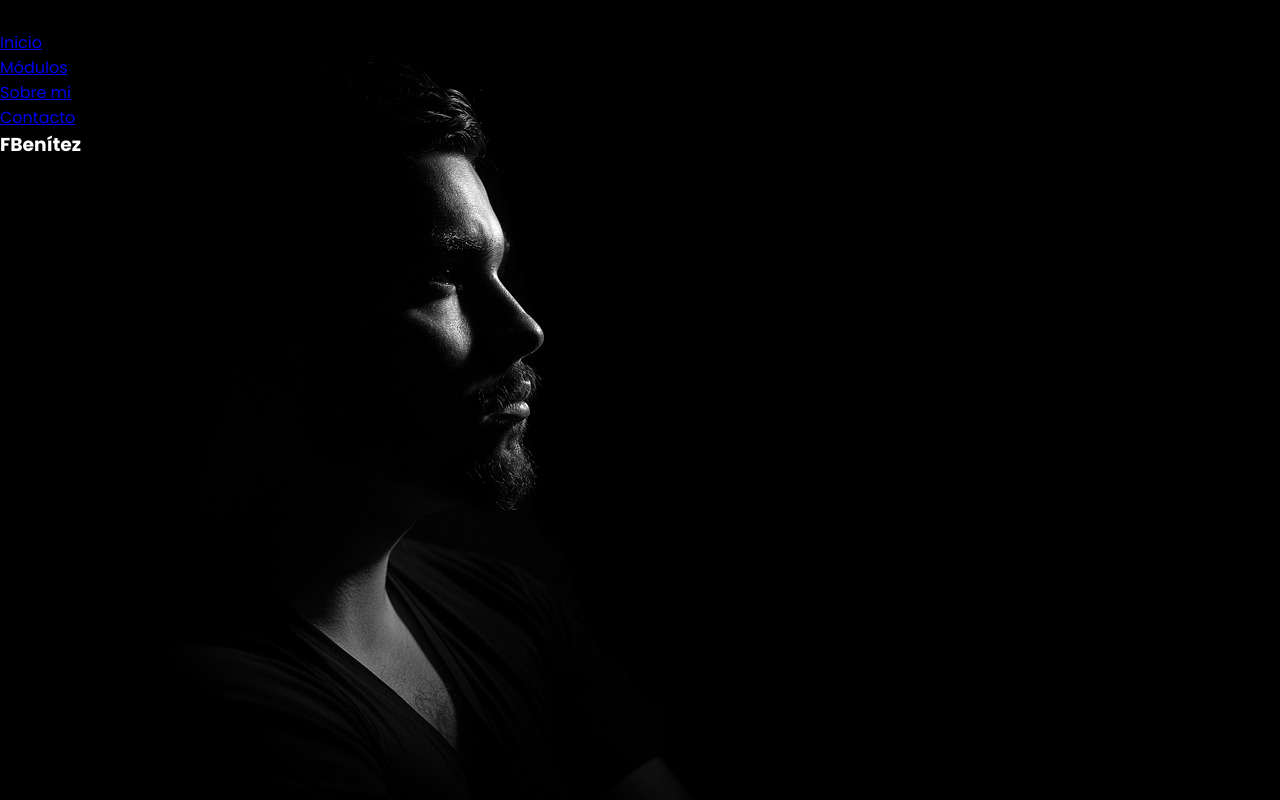
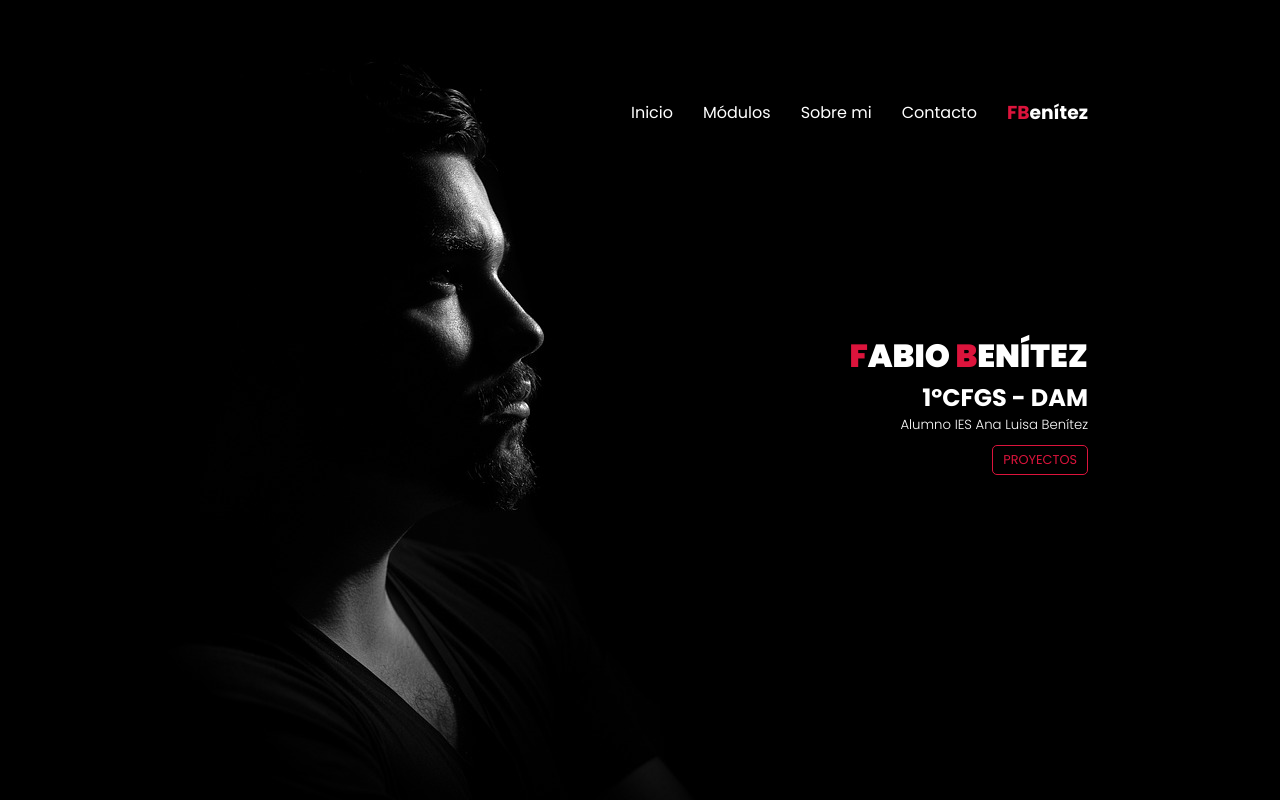
Before and after one commit to Fabiuskybm/Proyecto-creacion-web-personal-Pepe-Lluyot, a plain HTML site: page index.html in a window 1280 px wide. Shown: the top 800 px of the page. Drawn offline with Linux system fonts and the light colour scheme.

Commit message:
Avanzando el proyecto

```diff
--- a/css/styles.css
+++ b/css/styles.css
@@ -13,7 +13,16 @@
     padding: 0;
     box-sizing: border-box;
     font-family: 'Poppins', sans-serif;
+    scroll-behavior: smooth;
 }
+
+@keyframes aparicion {
+    0% {opacity: 50%; filter: grayscale(100%);}
+    50% {opacity: 1;}
+    100% {filter: grayscale(0%);}
+}
+
+/*CONTENEDOR*/
 
 .container {
     min-height: 100vh;
@@ -21,18 +30,134 @@
     padding: 30px 0;;
 }
 
+/*COLORES*/
+
 .dark {
     color: var(--Color-Primario);
     background-color: var(--Color-Secundario);
 }
 
 .white {
-
+    color: var(--Color-Primario);
+    background-color: var(--Color-Secundario);
 }
 
+.destacado {
+    color: var(--Color-Destacado);
+}
+
+/*BOTONES*/
+
+.button {
+    display: inline-block;
+    text-decoration: none;
+    text-transform: uppercase;
+    font-size: 0.8rem;
+    padding: 5px 10px;
+    border-radius: 5px;
+    transition: 0.5s;
+}
+
+.btn-dest {
+    color: var(--Color-Destacado);
+    border: 1px solid var(--Color-Destacado);
+}
+
+.btn-dest:hover {
+    background-color: var(--Color-Destacado);
+    color: var(--Color-Primario);
+    transition: 0.5s;
+}
+
+/*BODY*/
+
+body {
+    animation: aparicion 4s;
+}
+
+/*FONDO DE PÁGINAS*/
+
 #inicio {
-    background-image: url(../images/hombre.jpg);
+    background-image: url(../images/man.jpg);
     background-size: cover;
     background-repeat: no-repeat;
     background-position-x: center;
 }
+
+#sobremi {
+    background-image: url(../images/man2.jpg);
+    background-size: cover;
+    background-repeat: no-repeat;
+    background-position-x: center;
+
+}
+
+
+/*MENU NAVEGACIÓN*/
+
+.nav-container {
+    width: 70%;
+    min-height: 260px;
+    height: 50vh;
+    margin: 55px auto 0;
+
+    display: flex;
+    flex-direction: column;
+    justify-content: space-between;
+    align-items: flex-end;
+}
+
+.menu {
+    display: flex;
+    flex-direction: row;
+    justify-content: flex-end;
+    align-items: center;
+}
+
+nav ul {
+    display: flex;
+    flex-direction: row;
+    justify-content: flex-end;
+    flex-wrap: nowrap;
+}
+
+nav ul li {
+    list-style-type: none;
+    padding: 15px;
+}
+
+nav ul li a {
+    color: var(--Color-Primario);
+    text-decoration: none;
+    transition: 1s;
+}
+
+nav ul li a:hover {
+    color: var(--Color-Destacado);
+    transition: 0.5s;
+}
+
+.menu h3 {
+    margin-left: 15px;
+}
+
+
+/*TITULOS PAG PPAL*/
+
+.titulos {
+    text-align: right;
+    padding-bottom: 10px;
+}
+
+.titulos h5 {
+    margin-bottom: 10px;
+}
+
+h1 {
+    text-transform: uppercase;
+    font-weight: 900;
+}
+
+h5 {
+    font-weight: 300;
+}
--- a/index.html
+++ b/index.html
@@ -15,7 +15,7 @@
 
         <div class="nav-container">
 
-            <div class="menu">
+            <nav class="menu">
 
                 <ul>
                     <li><a href="#inicio">Inicio</a></li>
@@ -24,14 +24,29 @@
                     <li><a href="#contacto">Contacto</a></li>
                 </ul>
 
-                <h3>FBenítez</h3>
+                <h3><span class="destacado">FB</span>enítez</h3>
 
+            </nav>
+
+            <div class="titulos">
+                <h1><span class="destacado">F</span>abio <span class="destacado">B</span>enítez</h1>
+                <h2>1ºCFGS - DAM</h2>
+                <h5>Alumno IES Ana Luisa Benítez</h5>
+                <a href="#" class="button btn-dest">Proyectos</a>
             </div>
 
         </div>
 
     </div>
 
+    <main>
+
+        <section class="container dark" id="sobremi">
+
+        </section>
+
+    </main>
+
 </body>
 
 </html>
```
Also changed, not shown: images/man.jpg (renamed from images/hombre.jpg), images/man2.jpg (renamed from images/hombre sentado.jpg).
